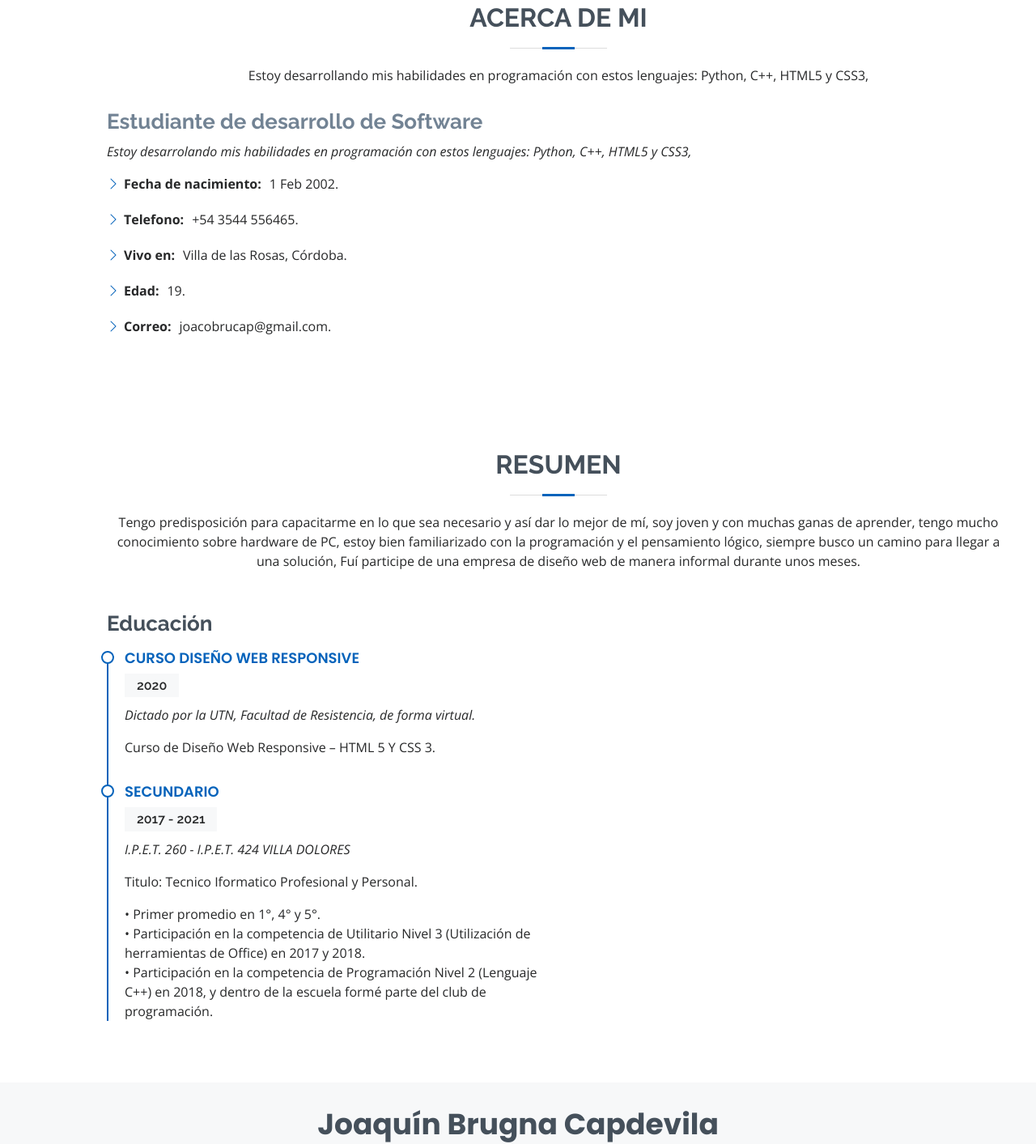
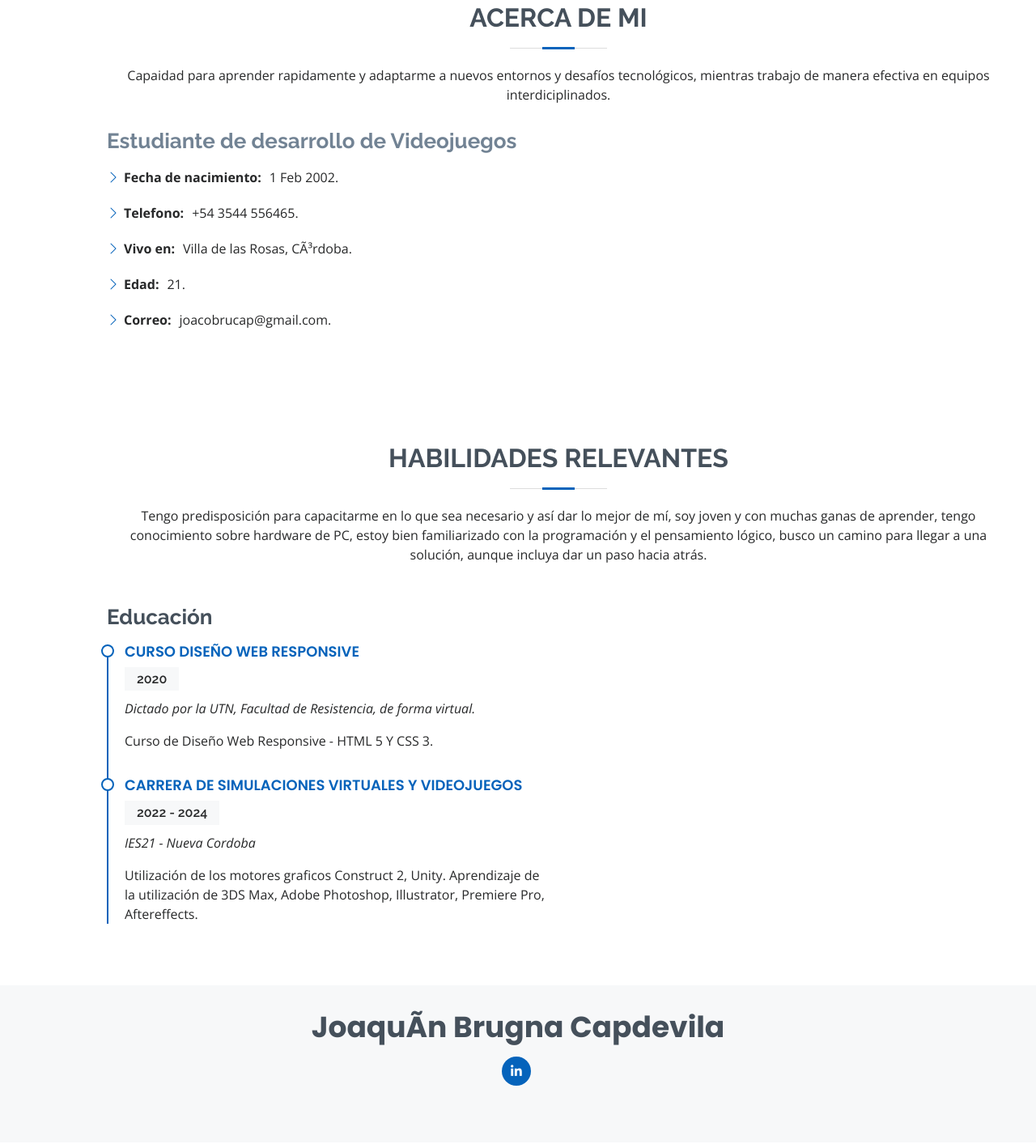
Before and after one commit to Joaco076/JoacoCV, a plain HTML site: page index.html in a window 1280 px wide. Shown: the part 857-2270 px from the top of the page at 81% size. Drawn offline with nearby package versions, Linux system fonts and the light colour scheme.

Commit message:
index.html

```diff
--- a/index.html
+++ b/index.html
@@ -2,7 +2,7 @@
 <html lang="es>
 
 <head>
-  <meta charset=" utf-8">
+  <meta charset=" UTF-8">
 <meta content="width=device-width, initial-scale=1.0" name="viewport">
 
 <title>Joaquin Brugna</title>
@@ -70,15 +70,15 @@
 
         <div class="section-title">
           <h2>Acerca de mi</h2>
-          <p>Estoy desarrollando mis habilidades en programación con estos lenguajes: Python, C++, HTML5 y CSS3, </p>
+          <p> </p>Capaidad para aprender rapidamente y adaptarme a nuevos entornos y desafíos tecnológicos, mientras trabajo de manera efectiva en equipos interdiciplinados.
         </div>
 
         <div class="row">
 
           <div class="col-lg-8 pt-4 pt-lg-0 content">
-            <h3>Estudiante de desarrollo de Software</h3>
+            <h3>Estudiante de desarrollo de Videojuegos</h3>
             <p class="fst-italic">
-              Estoy desarrolando mis habilidades en programación con estos lenguajes: Python, C++, HTML5 y CSS3,
+
             </p>
             <div class="row">
               <div class="col-lg-6">
@@ -87,8 +87,8 @@
                   </li>
                   <li><i class="bi bi-chevron-right"></i> <strong>Telefono:</strong> <span>+54 3544 556465.</span></li>
                   <li><i class="bi bi-chevron-right"></i> <strong>Vivo en:</strong> <span>Villa de las Rosas,
-                      Córdoba.</span></li>
-                  <li><i class="bi bi-chevron-right"></i> <strong>Edad:</strong> <span>19.</span></li>
+                      CÃ³rdoba.</span></li>
+                  <li><i class="bi bi-chevron-right"></i> <strong>Edad:</strong> <span>21.</span></li>
                   <li><i class="bi bi-chevron-right"></i> <strong>Correo:</strong> <span>joacobrucap@gmail.com.</span>
                   </li>
                 </ul>
@@ -110,9 +110,11 @@
       <div class="container" data-aos="fade-up">
 
         <div class="section-title">
-          <h2>Resumen</h2>
-          <p>Tengo predisposición para capacitarme en lo que sea necesario y así dar lo mejor de mí, soy joven y con muchas ganas de aprender, tengo mucho conocimiento sobre hardware de PC,
-             estoy bien familiarizado con la programación y el pensamiento lógico, siempre busco un camino para llegar a una solución, Fuí participe de una empresa de diseño web de manera informal durante unos meses.</p>
+          <h2>Habilidades Relevantes</h2>
+          <p>
+              Tengo predisposición para capacitarme en lo que sea necesario y así­ dar lo mejor de mí, soy joven y con muchas ganas de aprender, tengo conocimiento sobre hardware de PC,
+              estoy bien familiarizado con la programación y el pensamiento lógico,  busco un camino para llegar a una solución, aunque incluya dar un paso hacia atrás.
+          </p>
         </div>
 
         <div class="row">
@@ -122,16 +124,14 @@
               <h4>Curso Diseño Web Responsive</h4>
               <h5>2020</h5>
               <p><em>Dictado por la UTN, Facultad de Resistencia, de forma virtual.</em></p>
-              <p>Curso de Diseño Web Responsive – HTML 5 Y CSS 3. </p>
+              <p>Curso de Diseño Web Responsive - HTML 5 Y CSS 3. </p>
             </div>
             <div class="resume-item">
-              <h4>Secundario</h4>
-              <h5>2017 - 2021</h5>
-              <p><em>I.P.E.T. 260 - I.P.E.T. 424 VILLA DOLORES</em></p>
-              <p>Titulo: Tecnico Iformatico Profesional y Personal.</p>
-              <p>•	Primer promedio en 1°, 4° y 5°.
-                <br>•	Participación en la competencia de Utilitario Nivel 3 (Utilización de herramientas de Office) en 2017 y 2018.
-                <br>•	Participación en la competencia de Programación Nivel 2 (Lenguaje C++) en 2018, y dentro de la escuela formé parte del club de programación.
+              <h4>Carrera de simulaciones Virtuales y Videojuegos</h4>
+              <h5>2022 - 2024</h5>
+              <p><em>IES21 - Nueva Cordoba</em></p>
+                  Utilización de los motores graficos Construct 2, Unity.
+                  Aprendizaje de la utilización de 3DS Max, Adobe Photoshop, Illustrator, Premiere Pro, Aftereffects.
               </p>
             </div>
           </div>
@@ -150,7 +150,7 @@
   <!-- ======= Footer ======= -->
   <footer id="footer">
     <div class="container">
-      <h3>Joaquín Brugna Capdevila</h3>
+      <h3>JoaquÃ­n Brugna Capdevila</h3>
       <div class="social-links">
         <a href="https://www.linkedin.com/in/joaqu%C3%ADn-brugna-capdevila-012a4b213/" class="linkedin"><i
             class="bx bxl-linkedin"></i></a>
```
